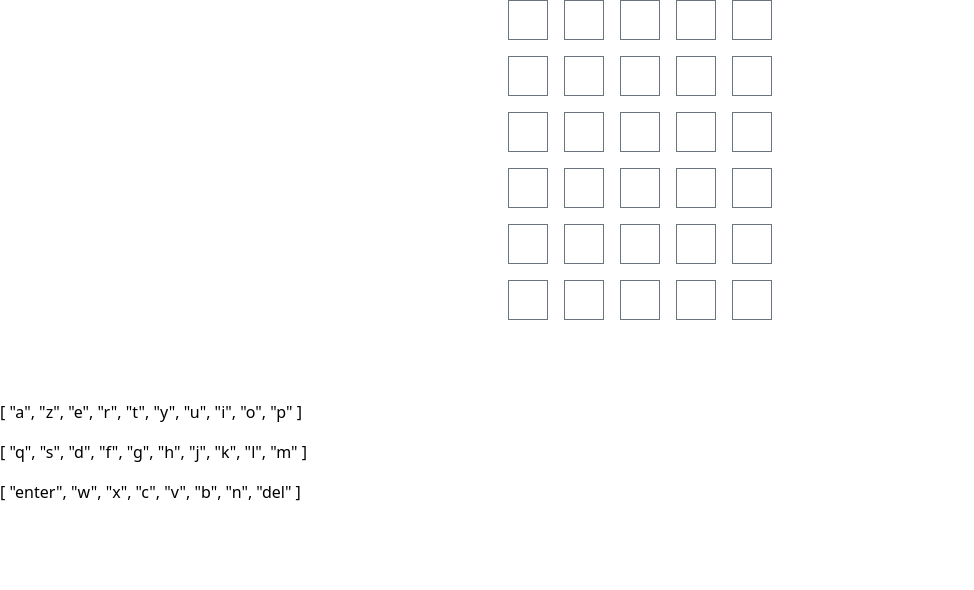
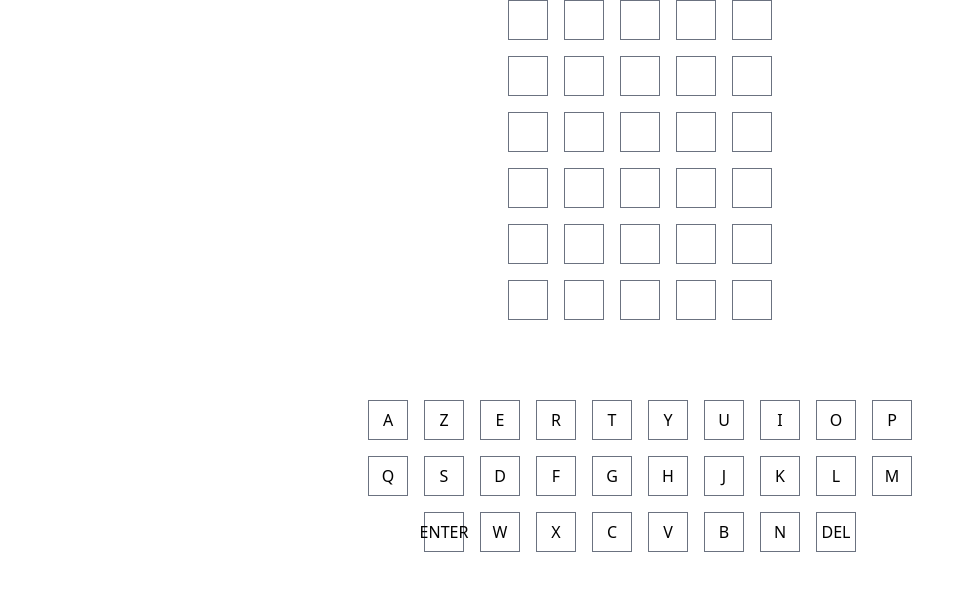
Before and after one commit to rosmis/wordle, a Vue app: page / in a window 1280 px wide. Shown: the top 590 px of the page, without its empty margins (0-974 px from the left). Built offline with nearby package versions, Linux system fonts and the light colour scheme.

Commit message:
logging keystrokes on fist row done

```diff
--- a/babel.config.js
+++ b/babel.config.js
@@ -1,5 +1,3 @@
 module.exports = {
-  presets: [
-    '@vue/cli-plugin-babel/preset'
-  ]
-}
+  presets: ["@vue/cli-plugin-babel/preset"],
+};
--- a/src/App.vue
+++ b/src/App.vue
@@ -1,11 +1,14 @@
 <template>
   <div class="flex flex-col h-full gap-20">
-    <TableGrid></TableGrid>
-    <KeyboardGrid></KeyboardGrid>
+    <TableGrid :key-input="keyLog ? keyLog : ''" />
+    <KeyboardGrid @keystroke="keyLog = $event" />
   </div>
 </template>
 
 <script setup>
+import { ref } from "vue";
 import KeyboardGrid from "./components/KeyboardGrid.vue";
 import TableGrid from "./components/TableGrid.vue";
+
+let keyLog = ref("");
 </script>
--- a/src/components/KeyboardCell.vue
+++ b/src/components/KeyboardCell.vue
@@ -1,3 +1,16 @@
 <template>
-  <div class="border border-gray-500 h-10 w-10"></div>
+  <div
+    class="border flex border-gray-500 h-10 w-10 items-center justify-center"
+    @click="$emit('keystoke', keyboardInput)"
+  >
+    <p class="cursor-default">{{ keyboardInput }}</p>
+  </div>
 </template>
+
+<script setup>
+const props = defineProps({
+  keyInput: String,
+});
+
+const keyboardInput = props.keyInput.toUpperCase();
+</script>
--- a/src/components/KeyboardGrid.vue
+++ b/src/components/KeyboardGrid.vue
@@ -1,8 +1,17 @@
 <template>
   <div class="flex flex-col gap-4">
-    <KeyboardRow :keys="keyboard.firstLine"></KeyboardRow>
-    <KeyboardRow :keys="keyboard.secondLine"></KeyboardRow>
-    <KeyboardRow :keys="keyboard.thirdLine"></KeyboardRow>
+    <KeyboardRow
+      :keys="keyboard.firstLine"
+      @keystoke="$emit('keystroke', $event)"
+    />
+    <KeyboardRow
+      :keys="keyboard.secondLine"
+      @keystoke="$emit('keystroke', $event)"
+    />
+    <KeyboardRow
+      :keys="keyboard.thirdLine"
+      @keystoke="$emit('keystroke', $event)"
+    />
   </div>
 </template>
 
--- a/src/components/KeyboardRow.vue
+++ b/src/components/KeyboardRow.vue
@@ -1,12 +1,16 @@
 <template>
-  <div class="flex gap-4">
-    <!-- <KeyboardCell></KeyboardCell> -->
-    <h1>{{ keys }}</h1>
+  <div class="flex gap-4 justify-center">
+    <KeyboardCell
+      v-for="key in keys"
+      :key="key"
+      :key-input="key"
+      @keystoke="$emit('keystoke', $event)"
+    />
   </div>
 </template>
 
 <script setup>
-// import KeyboardCell from './KeyboardCell.vue';
+import KeyboardCell from "./KeyboardCell.vue";
 defineProps({
   keys: Array,
 });
--- a/src/components/TableCell.vue
+++ b/src/components/TableCell.vue
@@ -1,3 +1,9 @@
 <template>
-  <div class="border border-gray-500 h-10 w-10"></div>
+  <div class="border border-gray-500 h-10 w-10">{{ letter }}</div>
 </template>
+
+<script setup>
+defineProps({
+  letter: String,
+});
+</script>
--- a/src/components/TableGrid.vue
+++ b/src/components/TableGrid.vue
@@ -1,14 +1,18 @@
 <template>
   <div class="flex flex-col gap-4 items-center justify-center">
-    <TableRow></TableRow>
-    <TableRow></TableRow>
-    <TableRow></TableRow>
-    <TableRow></TableRow>
-    <TableRow></TableRow>
-    <TableRow></TableRow>
+    <TableRow :key-input="props.keyInput" />
+    <TableRow />
+    <TableRow />
+    <TableRow />
+    <TableRow />
+    <TableRow />
   </div>
 </template>
 
 <script setup>
 import TableRow from "./TableRow.vue";
+
+const props = defineProps({
+  keyInput: String,
+});
 </script>
--- a/src/components/TableRow.vue
+++ b/src/components/TableRow.vue
@@ -1,13 +1,38 @@
 <template>
   <div class="flex gap-4">
-    <TableCell></TableCell>
-    <TableCell></TableCell>
-    <TableCell></TableCell>
-    <TableCell></TableCell>
-    <TableCell></TableCell>
+    <TableCell :letter="wordSplitter(0)" />
+    <TableCell :letter="wordSplitter(1)" />
+    <TableCell :letter="wordSplitter(2)" />
+    <TableCell :letter="wordSplitter(3)" />
+    <TableCell :letter="wordSplitter(4)" />
   </div>
 </template>
 
 <script setup>
+import { ref, watch } from "vue";
 import TableCell from "./TableCell.vue";
+
+const props = defineProps({
+  keyInput: String,
+});
+
+const word = ref([]);
+
+watch(
+  () => props.keyInput,
+  () => {
+    wordChecker(props.keyInput);
+  }
+);
+
+function wordChecker(letter) {
+  if (word.value.length > 4) return;
+  if (letter) {
+    word.value.push(letter);
+  }
+}
+
+function wordSplitter(split) {
+  return word.value[split];
+}
 </script>
--- a/vue.config.js
+++ b/vue.config.js
@@ -1,9 +1,10 @@
-const { defineConfig } = require('@vue/cli-service')
+const { defineConfig } = require("@vue/cli-service");
 module.exports = defineConfig({
   transpileDependencies: true,
+  lintOnSave: false,
   pluginOptions: {
     windicss: {
-            // see https://github.com/windicss/vite-plugin-windicss/blob/main/packages/plugin-utils/src/options.ts
-    }
-  }
-})
+      // see https://github.com/windicss/vite-plugin-windicss/blob/main/packages/plugin-utils/src/options.ts
+    },
+  },
+});
```
Also changed, not shown: package.json (+6 -1 lines), src/main.js (+6 -6 lines), .eslintrc.js (added), 1 other file (tests, documents, lock files or other folders).
